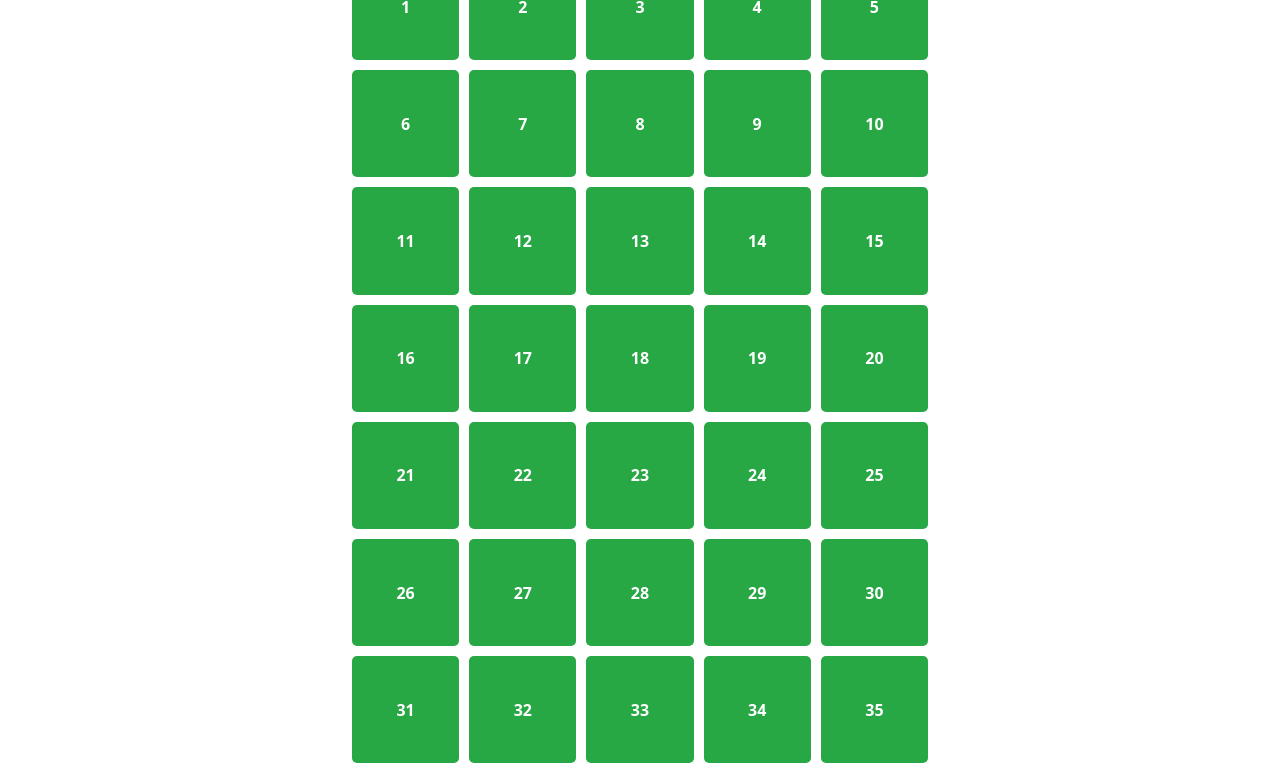
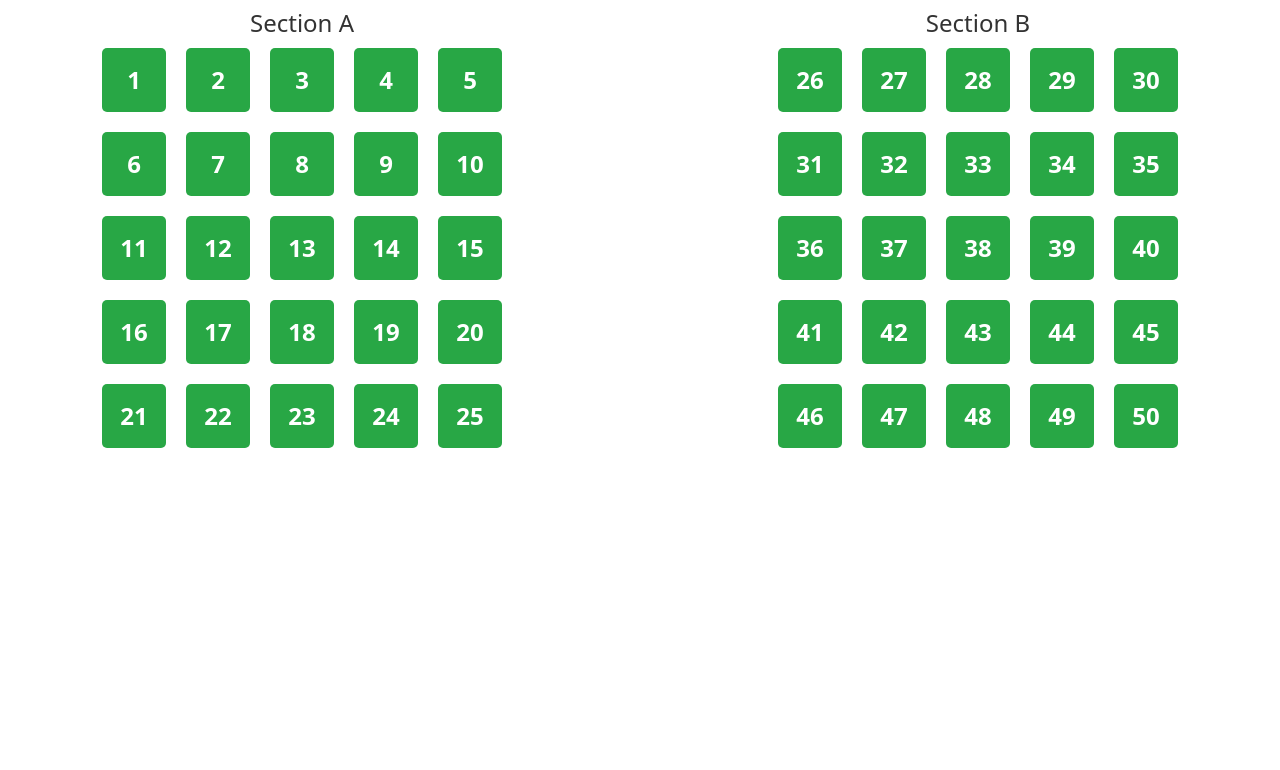
Before and after one commit to elieCharbel/gym-workout-tracker, a website: page frontend/Pages/Lockers/lockers.html in a window 1280 px wide. Shown: the part 163-933 px from the top of the page. After the commit the page ends 800 px from the top, so only its background shows below. Drawn offline with nearby package versions, Linux system fonts and the light colour scheme.

Commit message:
add nav bar to locker progress tracker

```diff
--- a/frontend/Pages/Lockers/lockers.html
+++ b/frontend/Pages/Lockers/lockers.html
@@ -9,12 +9,38 @@
 </head>
 <body>
 
-<div class="container mt-5">
-  <h1 class="text-center">Select a Locker</h1>
-  <div class="lockers-grid" id="lockersGrid">
-    <!-- Lockers will be rendered here by JavaScript -->
+  <nav class="navbar navbar-expand-lg bg-light py-1">
+    <div class="container">
+      <a class="navbar-brand">Locker Management</a>
+      <div class="navbar-nav">
+        <a class="nav-link fs-6" href="../main page/main.html">Main Page</a>
+      </div>
+    </div>
+  </nav>
+
+
+
+
+
+
+  <div class="container mt-5">
+    <h1 class="text-center">Select a Locker</h1>
+
+    <div class="lockers-container d-flex justify-content-between">
+      <!-- Section A -->
+      <div class="section">
+        <h2 class="text-center">Section A</h2>
+        <div class="lockers-grid" id="sectionA"></div>
+      </div>
+
+      <!-- Section B -->
+      <div class="section">
+        <h2 class="text-center">Section B</h2>
+        <div class="lockers-grid" id="sectionB"></div>
+      </div>
+    </div>
   </div>
-</div>
+
 
 <!-- Modal for confirming locker selection -->
 <div class="modal fade" id="confirmationModal" tabindex="-1" aria-labelledby="confirmationModalLabel" aria-hidden="true">
--- a/frontend/Pages/Lockers/script.js
+++ b/frontend/Pages/Lockers/script.js
@@ -15,8 +15,11 @@
 
 // Render lockers in the grid
 function renderLockers() {
-  const lockersGrid = document.getElementById("lockersGrid");
-  lockersGrid.innerHTML = "";  // Clear the grid
+  const sectionA = document.getElementById("sectionA");
+  const sectionB = document.getElementById("sectionB");
+
+  sectionA.innerHTML = "";  // Clear Section A grid
+  sectionB.innerHTML = "";  // Clear Section B grid
 
   lockers.forEach(locker => {
     // Create locker element
@@ -33,9 +36,15 @@
     // Click event to show confirmation modal if available
     lockerDiv.addEventListener("click", () => openConfirmationModal(locker.id));
 
-    lockersGrid.appendChild(lockerDiv);
+    // Append to Section A if ID is in the first half, else to Section B
+    if (locker.id <= totalLockers / 2) {
+      sectionA.appendChild(lockerDiv);
+    } else {
+      sectionB.appendChild(lockerDiv);
+    }
   });
 }
+
 
 // Open the modal to confirm selection
 function openConfirmationModal(id) {
--- a/frontend/Pages/Lockers/styles.css
+++ b/frontend/Pages/Lockers/styles.css
@@ -1,23 +1,42 @@
 /* styles.css */
-.container {
-  max-width: 600px;
-  margin-top: 30px;
+
+/* Additional styling for section headers */
+h2 {
+  font-size: 1.5rem;
+  color: #333;
+}
+
+.lockers-container {
+  display: flex;
+  gap: 200px; /* Space between Section A and Section B */
+  justify-content: center; /* Center the sections within the container */
+  padding: 20px; /* Add padding around the container for more spacing */
+}
+
+.section {
+  flex: 1;
+  max-width: 400px; /* Adjust width of each section */
 }
 
 .lockers-grid {
   display: grid;
-  grid-template-columns: repeat(5, 1fr);  /* 5 columns */
-  gap: 10px;
-  margin-top: 20px;
+  grid-template-columns: repeat(5, 1fr); /* Set 4 columns per section */
+  gap: 20px; /* Space between lockers */
+  margin-top: 10px;
 }
 
 .locker {
   width: 100%;
-  padding-top: 100%;  /* Maintain square aspect ratio */
+  padding-top: 100%; /* Maintain square aspect ratio */
   position: relative;
   cursor: pointer;
   border-radius: 5px;
 }
+
+.locker-number {
+  font-size: 1.5rem; /* Increase font size for readability */
+}
+
 
 .locker.available {
   background-color: #28a745; /* Green for available */
--- a/frontend/Pages/Progress_Tracker/style.css
+++ /dev/null
@@ -1,16 +0,0 @@
-/* styles.css */
-.container {
-    margin-top: 30px;
-  }
-  h1, h2 {
-    color: #343a40;
-  }
-  .text-center h1, .text-center h2 {
-    color: #343a40;
-  }
-  .form-control {
-    font-size: 1rem;
-  }
-  .table {
-    margin-top: 20px;
-  }
--- /dev/null
+++ b/frontend/Pages/Progress_Tracker/styles.css
@@ -0,0 +1,27 @@
+/* styles.css */
+.container {
+    margin-top: 30px;
+  }
+  h1, h2 {
+    color: #343a40;
+  }
+  .text-center h1, .text-center h2 {
+    color: #343a40;
+  }
+
+  .table {
+    margin-top: 20px;
+  }
+  .input-container {
+    max-width: 200px; /* Adjust width as desired */
+    margin: 0 auto; /* Center the input fields in the form */
+  }
+
+  .form-control {
+    width: 100%; /* Make the input take up the full width of the container */
+  }
+  #progressForm .btn-success {
+    display: block;
+    width: 200px; /* Adjust width as needed */
+    margin: 20px auto 0; /* Center the button and add spacing */
+  }
```
Also changed, not shown: frontend/Pages/Progress_Tracker/data_entry_page.html (+22 -10 lines), frontend/Pages/Progress_Tracker/script.js (+6 -1 lines), frontend/Pages/main page/main.html (+4 -3 lines).
